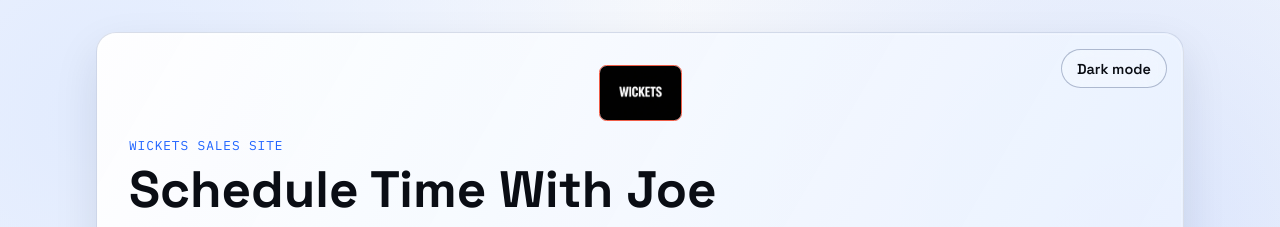
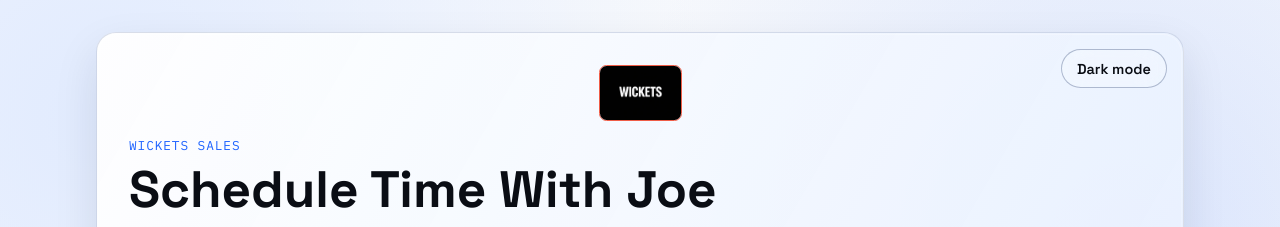
Before and after one commit to Thortech-LLC/wickets-sales-website, a React (Vite) app: page / in a window 1280 px wide. Shown: the top 227 px of the page. Built offline with nearby package versions, Linux system fonts and the light colour scheme.

Commit message:
updated <p>

```diff
--- a/src/App.tsx
+++ b/src/App.tsx
@@ -39,7 +39,7 @@ export default function App() {
           {isDark ? 'Light mode' : 'Dark mode'}
         </button>
         <img src={logo} alt="Wickets Sales" className="hero-logo" style={{ borderRadius: "7.5px" }} />
-        <p className="eyebrow">Wickets Sales Site</p>
+        <p className="eyebrow">Wickets Sales</p>
         <h1>Schedule Time With Joe</h1>
         <p className="hero-copy">
           Book a quick intro meeting to discuss your background, goals, and next
```
